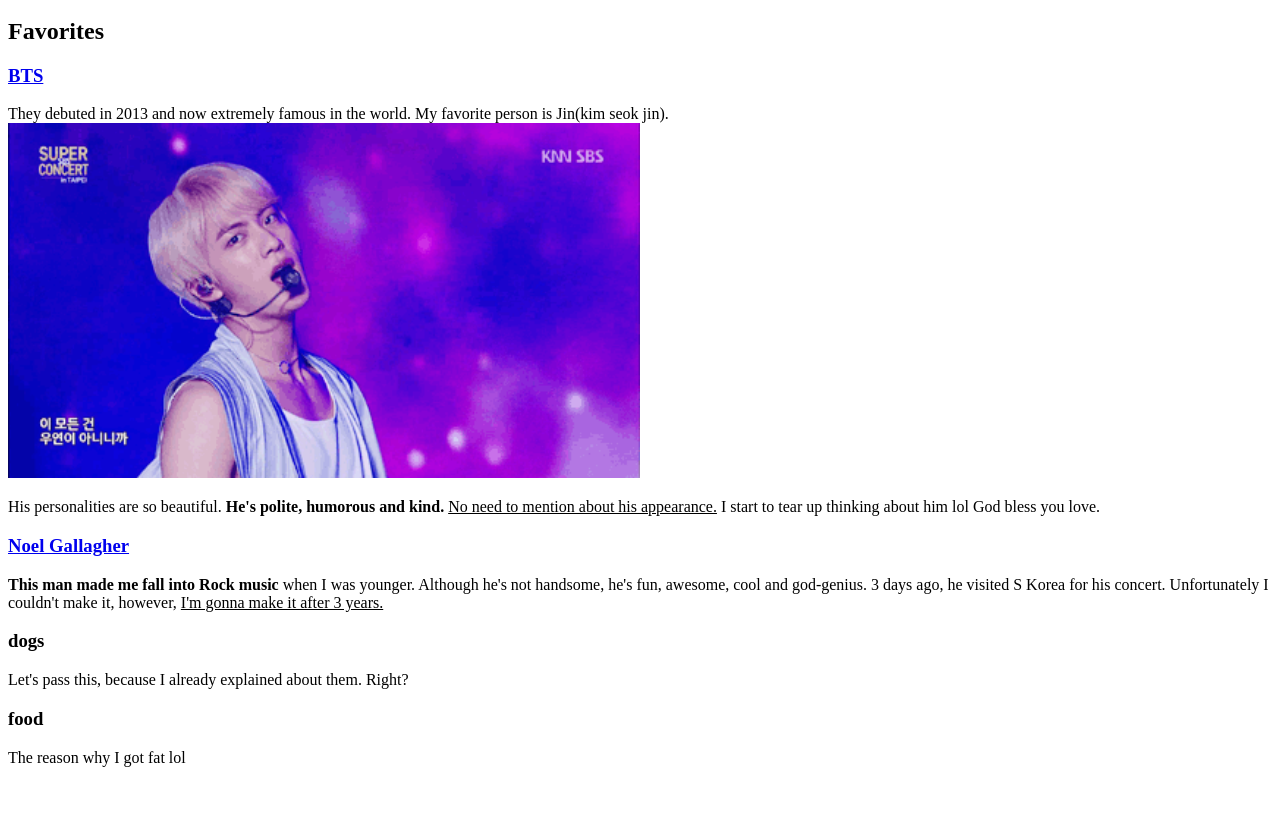
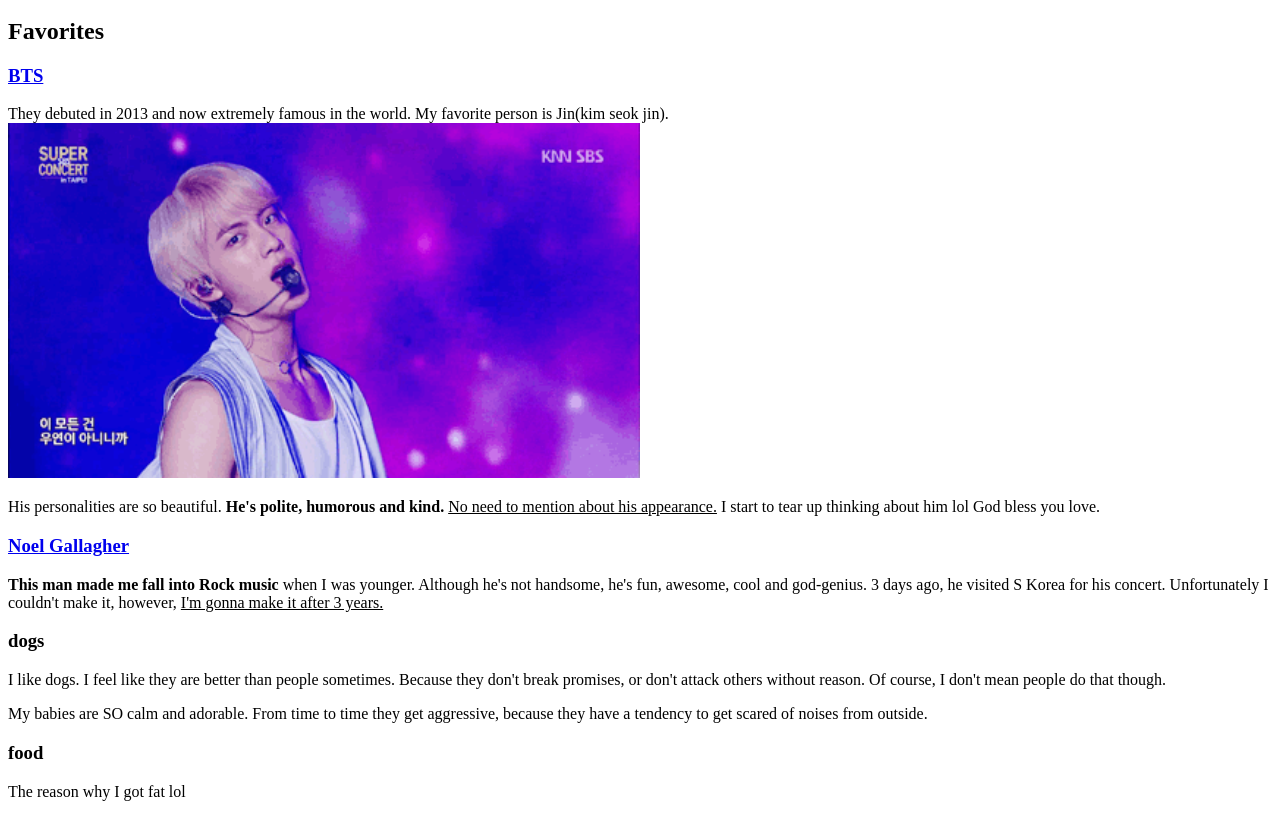
Before and after one commit to somethingblue1204/Irimie, a plain HTML site: page 3.html in a window 1280 px wide. Shown: the part 136-953 px from the top of the page. Before the commit the page ends 919 px from the top, so only its background shows below. Drawn offline with Linux system fonts and the light colour scheme.

Commit message:
ver2
2222

```diff
--- a/3.html
+++ b/3.html
@@ -27,7 +27,9 @@
 Unfortunately I couldn't make it, however, <u>I'm gonna make it after 3 years.</u></p>
 
 <h3>dogs</h3>
-<p>Let's pass this, because I already explained about them. Right?</p>
+<p>I like dogs. I feel like they are better than people sometimes. Because they don't break promises,
+or don't attack others without reason. Of course, I don't mean people do that though.</p>
+<p>My babies are SO calm and adorable. From time to time they get aggressive, because they have a tendency to get scared of noises from outside.</p>
 
 <h3>food</h3>
   <p>The reason why I got fat lol</p>
```
